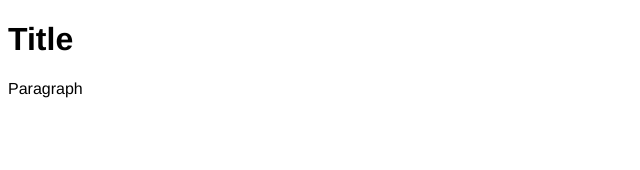
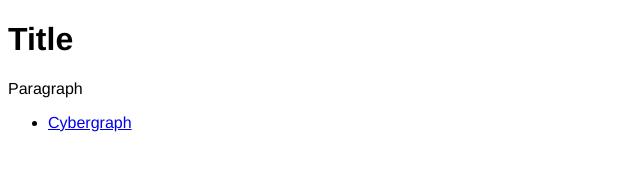
Before and after one commit to cybergraph/project, a plain HTML site: page index.html in a window 1280 px wide. Shown: the whole page, without its empty margins (0-640 px from the left). Drawn offline with Linux system fonts and the light colour scheme.

Commit message:
Add footer

```diff
--- a/index.html
+++ b/index.html
@@ -11,5 +11,10 @@
   <body>
     <h1>Title</h1>
     <p>Paragraph</p>
+    <footer>
+      <ul>
+        <li><a href="https://www.cybergraph.fr">Cybergraph</a></li>
+      </ul>
+    </footer>
   </body>
 </html>
```
